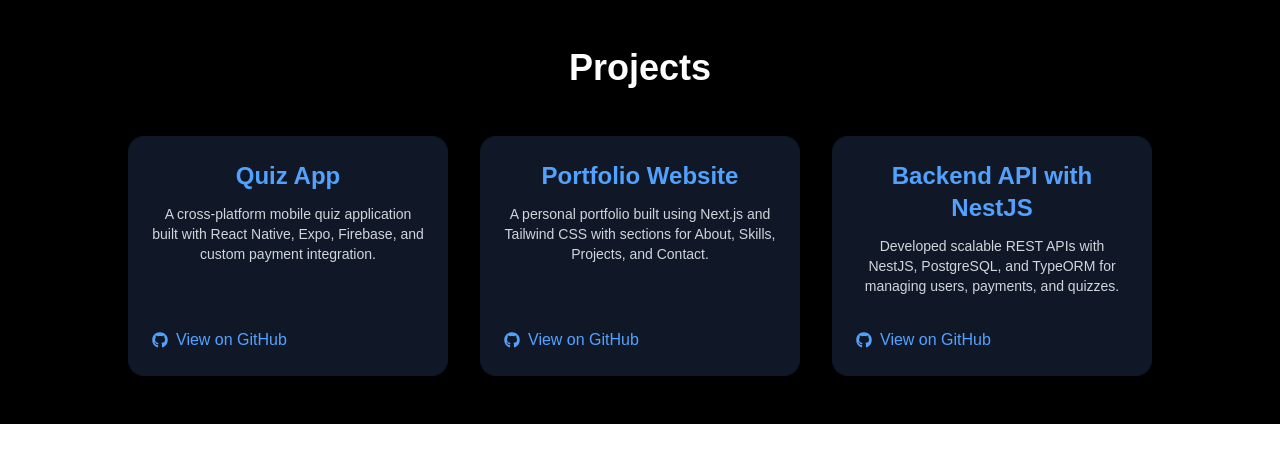
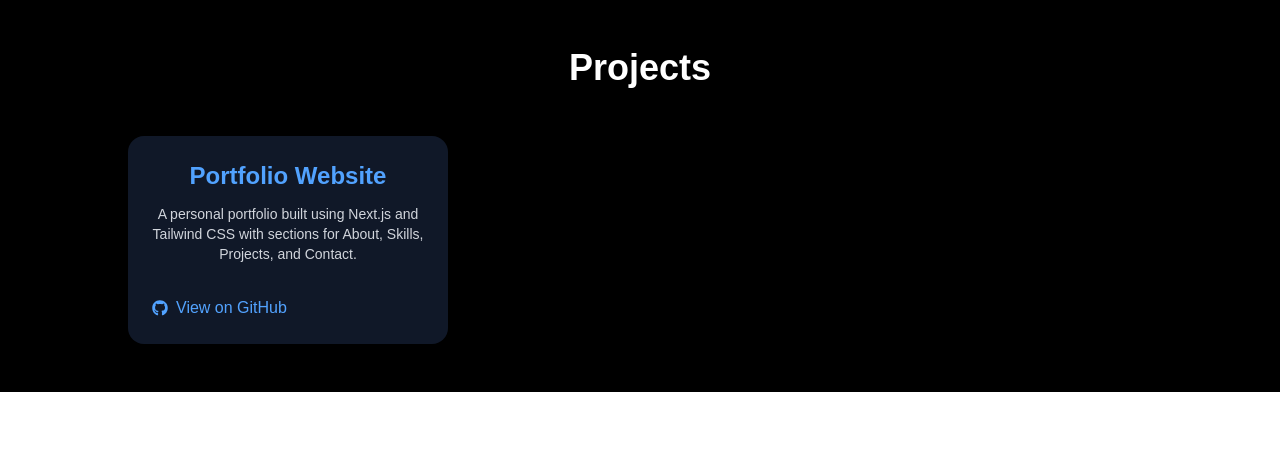
Before and after one commit to sismijoseph/sismi-joseph-portfolio, a Next.js app: page /project in a window 1280 px wide. Shown: the top 462 px of the page. Built offline with nearby package versions, Linux system fonts and the light colour scheme.

Commit message:
Link added

```diff
--- a/src/app/about/page.tsx
+++ b/src/app/about/page.tsx
@@ -56,6 +56,8 @@ export default function About() {
         {expanded ? "Show Less" : "Read More"}
       </button>
     </section>
+
+
     <Skills/>
     <WorkExperience/>
     <Education/>
--- a/src/app/contact/page.tsx
+++ b/src/app/contact/page.tsx
@@ -30,7 +30,7 @@ export default function Contact() {
                     >
                         <FaPhone className="text-green-600 text-4xl mb-4" />
                         <h3 className="text-xl font-semibold text-blue-400 mb-2">Phone</h3>
-                        <p className="text-white-600">+91 98765 43210</p>
+                        <p className="text-white-600">+971 551560815</p>
                     </a>
                 </div>
 
--- a/src/app/page.tsx
+++ b/src/app/page.tsx
@@ -10,7 +10,7 @@ export default function Home() {
   return (
     <div>
       {/* Navbar */}
-    <Navbar/>
+      <Navbar />
       {/* Hero Section */}
       <main
         id="home"
@@ -45,22 +45,31 @@ export default function Home() {
               <FaLinkedin />
             </a>
             <a
-              href="https://github.com/your-github-id"
+              href="https://github.com/sismijoseph"
               target="_blank"
               rel="noopener noreferrer"
               className="text-white hover:text-black text-3xl"
             >
               <FaGithub />
             </a>
+            <a
+              href="/Sismi_Joseph-Resume.pdf"
+              rel="noopener noreferrer"
+              className="px-6 py-3 bg-gray-900 text-white rounded-sm shadow hover:bg-gray-900 transition"
+            >
+              Resume
+            </a>
+
           </div>
+
         </div>
 
       </main>
 
-        <About />
-<Projects/>
-        <Contact/>
-        <Footer/>
+      <About />
+      <Projects />
+      <Contact />
+      <Footer />
     </div>
   );
 }
--- a/src/app/project/page.tsx
+++ b/src/app/project/page.tsx
@@ -3,24 +3,14 @@ import React from "react";
 import { FaGithub } from "react-icons/fa";
 
 const projects = [
-  {
-    title: "Quiz App",
-    description:
-      "A cross-platform mobile quiz application built with React Native, Expo, Firebase, and custom payment integration.",
-    github: "https://github.com/yourusername/quiz-app",
-  },
+
   {
     title: "Portfolio Website",
     description:
       "A personal portfolio built using Next.js and Tailwind CSS with sections for About, Skills, Projects, and Contact.",
-    github: "https://github.com/yourusername/portfolio",
+    github: "https://github.com/sismijoseph/sismi-joseph-portfolio",
   },
-  {
-    title: "Backend API with NestJS",
-    description:
-      "Developed scalable REST APIs with NestJS, PostgreSQL, and TypeORM for managing users, payments, and quizzes.",
-    github: "https://github.com/yourusername/nest-backend",
-  },
+
 ];
 
 const Projects = () => {
--- a/src/components/footer.tsx
+++ b/src/components/footer.tsx
@@ -15,7 +15,7 @@ const Footer = () => {
         {/* Social Links */}
         <div className="flex gap-6 mt-4 md:mt-0">
           <a
-            href="https://github.com/yourusername"
+            href="https://github.com/sismijoseph"
             target="_blank"
             rel="noopener noreferrer"
             className="hover:text-white transition"
```
Also changed, not shown: styles/global.css (deleted), 1 other file (tests, documents, lock files or other folders).
